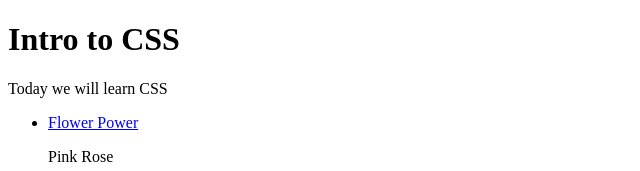
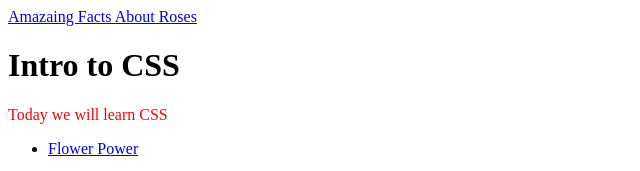
Before and after one commit to RebekahRB/css-basics, a plain HTML site: page index.html in a window 1280 px wide. Shown: the top 171 px of the page, without its empty margins (0-640 px from the left). Drawn offline with Linux system fonts and the light colour scheme.

Commit message:
added website link about roses

```diff
--- a/index.html
+++ b/index.html
@@ -3,9 +3,16 @@
   <head>
     <meta charset="utf-8">
     <title>CSS Basics</title>
+    <style>
+      .opening {
+        color: red;
+      }
+    </style>
   </head>
   <body>
+    <a href="https://www.appleyardflowers.com/flowerdiaries/top-10-facts-roses/">Amazaing Facts About Roses</a>
       <h1>Intro to CSS</h1>
+      <p class="opening"
       <p>Today we will learn CSS</p>
       <ul>
         <li>
```
